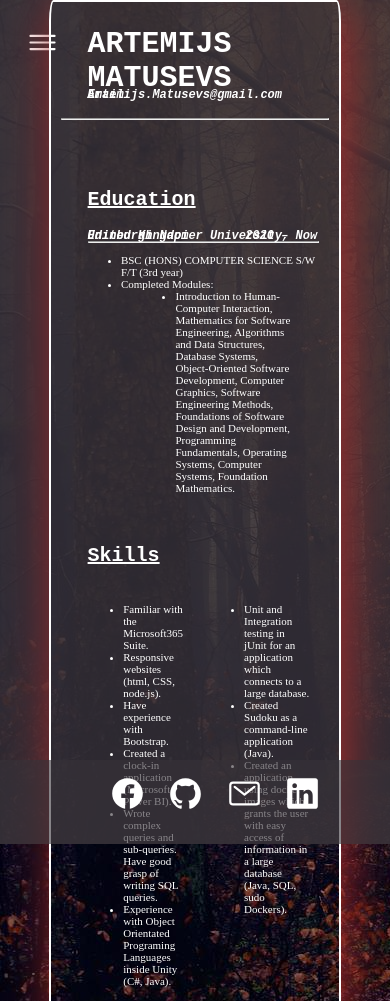
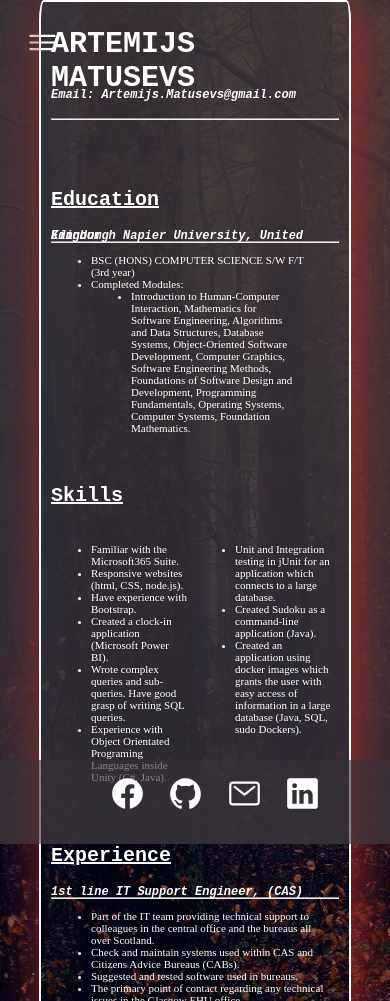
Before and after one commit to Artemijs-Matusevs/personalSite-old, a plain HTML site: page cv.html in a window 390 px wide. Shown: the top 1001 px of the page. Drawn offline with nearby package versions, Linux system fonts and the light colour scheme; a web font is replaced by a local one.

Commit message:
Add files via upload

```diff
--- a/cv.html
+++ b/cv.html
@@ -78,7 +78,7 @@
 
             <div class="experience">
                 <h4> Experience </h4>
-                <h3> 1st line IT Support Engineer, Citizens Advice Scotland (CAS), Edinburgh UK  <span class="date"> Jun 2022 – Now </span></h3>
+                <h3> 1st line IT Support Engineer, <span class="hidden">Citizens Advice Scotland </span> (CAS)<span class="hidden">, Edinburgh UK</span>  <span class="date"> Jun 2022 – Now </span></h3>
                 <hr class="educationUnderline">
                 <ul>
                     <li>Part of the IT team providing technical support to colleagues in the central office and the bureaus all over Scotland.</li>
--- a/public/css/main.css
+++ b/public/css/main.css
@@ -93,7 +93,7 @@ body{
 
 .CVBody{
     width: 50%;
-    height: 1400px;
+    display: inline-block;
     border: 2px rgb(255, 255, 255) solid;
     position: relative;
     z-index: 0;
@@ -103,6 +103,7 @@ body{
     box-shadow: 5px 5px 10px 10px brown;
     animation: neonCV 5s infinite;
     color: white;
+    margin-bottom: 100px;
 }
 
 .CVBody h2{
@@ -756,24 +757,59 @@ header{
 
     /* CV */
     .CVBody{
-        width: 75%;
-        left: 12.5%;
+        width: 80%;
+        left: 10%;
         transition: all 1s 0.2s ease-in-out;
+        display: inline-block;
+    }
+
+    .date{
+        display: none;
+    }
+
+    .hidden{
+        display: none;
     }
 
     .CVBody h4{
         font-size: 20px;
+        margin-left: 0;
+        padding-left: 0;
     }
 
     .CVBody h3{
         font-size: 12px;
+        margin-left: 0px;
+        padding-left: 0;
+    }
+
+    .CVBody h2{
+        padding-left: 0;
+    }
+
+    .skills1{
+        width: 100%;
+    }
+
+    .skills2{
+        width: 100%;
+    }
+
+    .educationUnderline{
+        margin: 0;
     }
 
     .CVBody ul{
         font-size: 11px;
+        margin-left: 0;
     }
 
     .CVBody h2{
         font-size: 30px;
+        margin-left: 0;
+    }
+
+    .date{
+        display: none;
     }
 }
```
